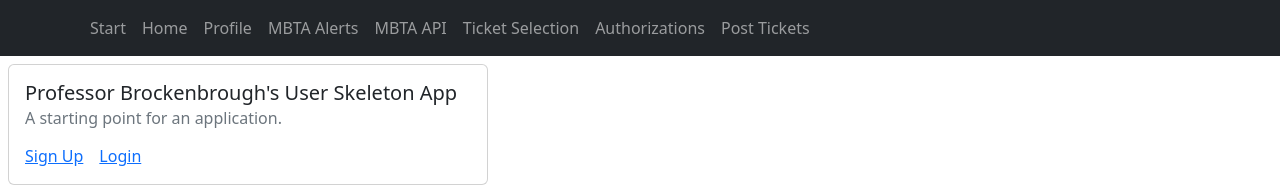
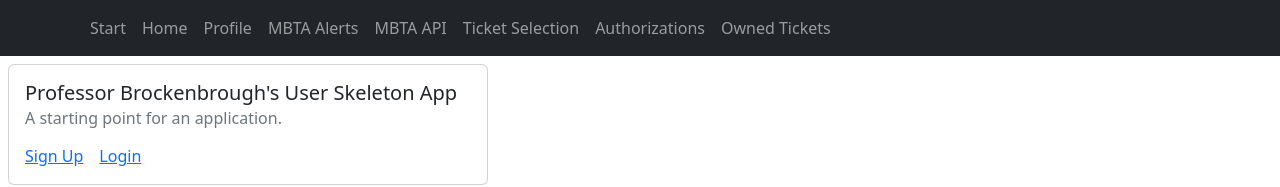
Before and after one commit to Gobogabbl/MBTAProject, a React (Create React App) app in the folder frontend/: page / in a window 1280 px wide. Shown: the top 187 px of the page. Built offline with nearby package versions, Linux system fonts and the light colour scheme.

Commit message:
Fixed small issues

```diff
--- a/frontend/src/components/navbar.js
+++ b/frontend/src/components/navbar.js
@@ -30,7 +30,7 @@ export default function Navbar() {
         <Nav.Link href="/mbtaAPIFunction">MBTA API</Nav.Link>
         <Nav.Link href="/cartTicketSelection">Ticket Selection </Nav.Link>
         <Nav.Link href="/authorizationsPage">Authorizations</Nav.Link>
-        <Nav.Link href="/postTickets">Post Tickets</Nav.Link>
+        <Nav.Link href="/postTickets">Owned Tickets</Nav.Link>
       </Nav>
     </Container>
   </ReactNavbar>
--- a/frontend/src/components/pages/deleteUsedTicketsPage.js
+++ b/frontend/src/components/pages/deleteUsedTicketsPage.js
@@ -9,7 +9,7 @@ function DeleteUsedTickets(){
         async function fetchData(){
             try {
                 const response = await axios.get('http://localhost:8081/cart/cartGetOneWay');
-                setUsedTickets(response.data); // assuming response.data is an array
+                setUsedTickets(response.data);
             } catch (error) {
                 console.error("Error fetching data:", error);
             }
```
